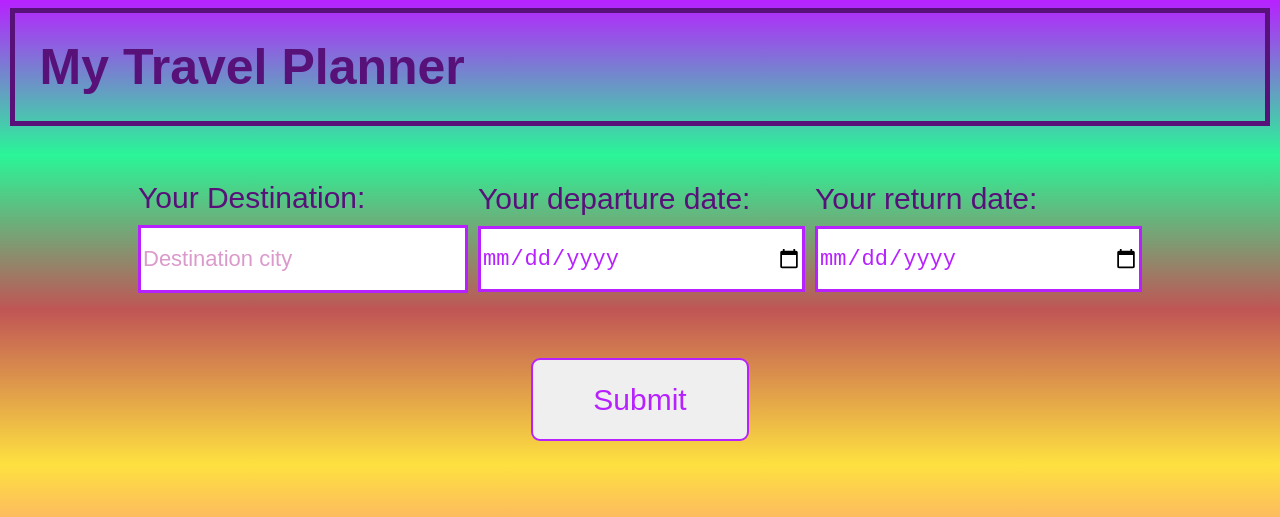
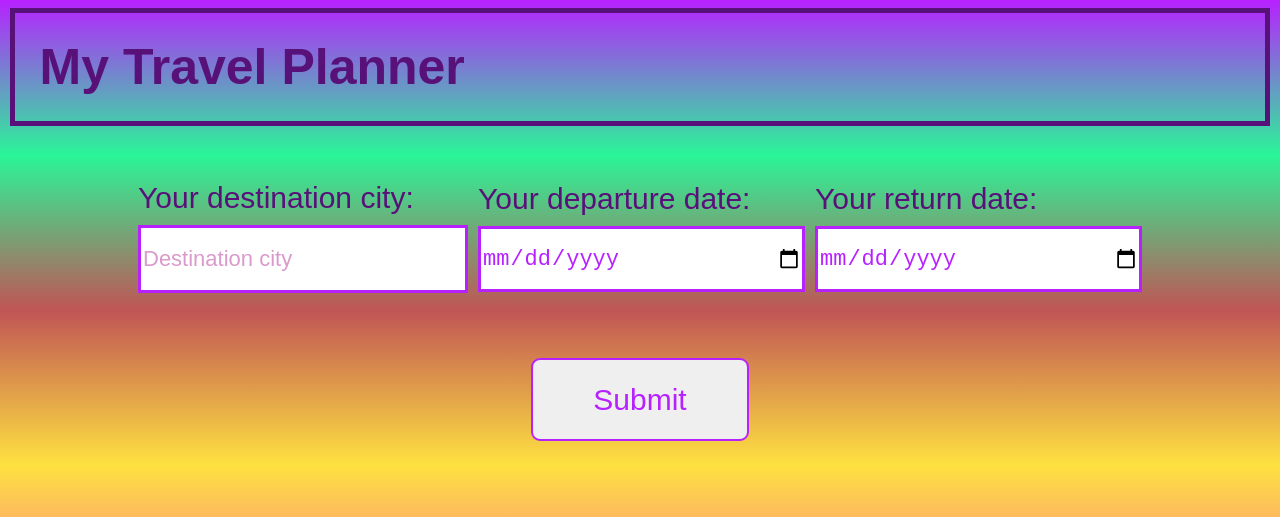
Before and after one commit to saharjazmati/Travel-App, a website built with webpack: page src/client/views/index.html in a window 1280 px wide. Shown: the top 517 px of the page. Built offline with nearby package versions, Linux system fonts and the light colour scheme; a web font is replaced by a local one.

Commit message:
Update index.html

```diff
--- a/src/client/views/index.html
+++ b/src/client/views/index.html
@@ -13,7 +13,7 @@
     <section id="newEntry">
       <div id="trip">
         <div class="city">
-          <label for="city"> Your Destination: </label>
+          <label for="city"> Your destination city: </label>
           <input type="text" id="city" placeholder="Destination city" />
         </div>
         <div class="Ddate">
```
